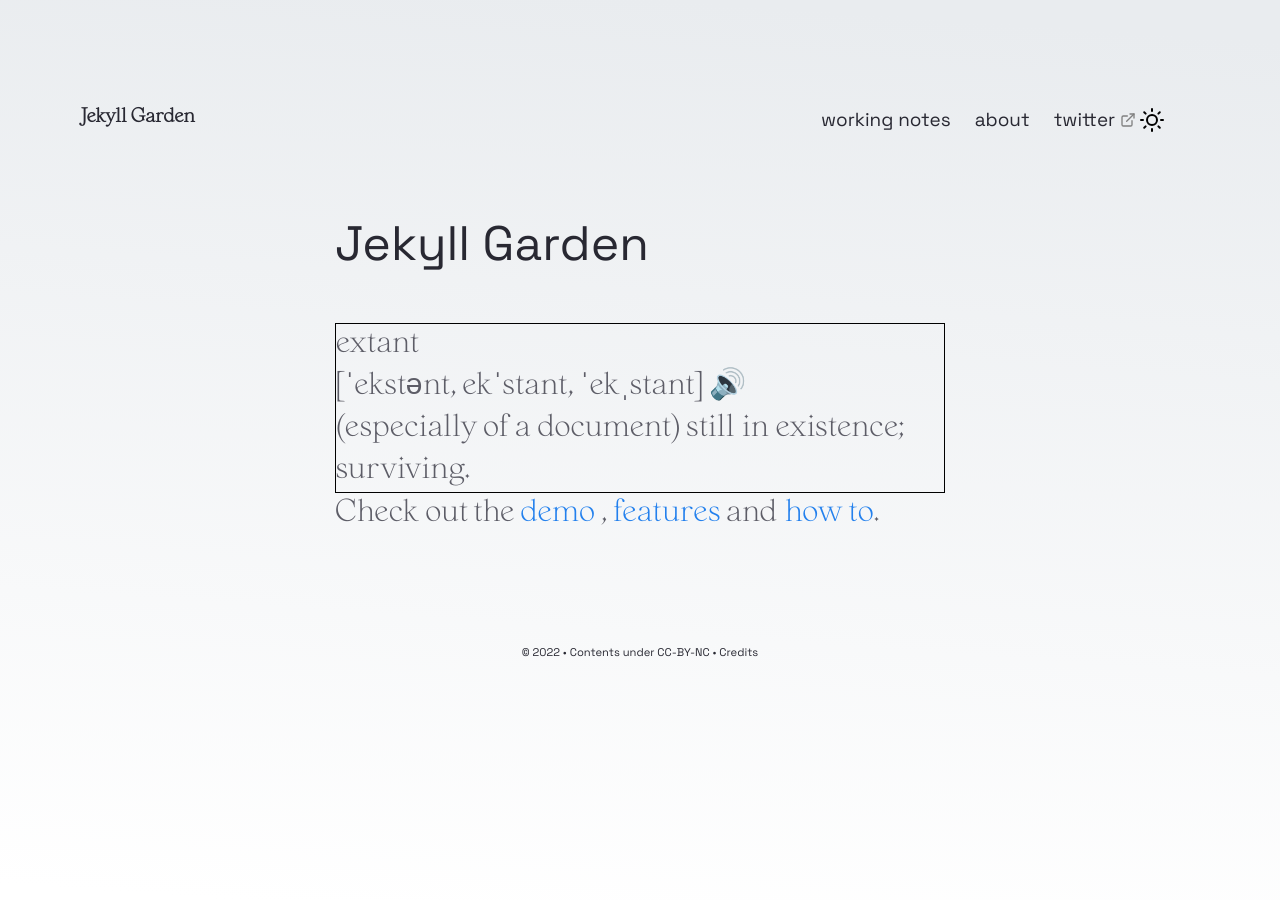
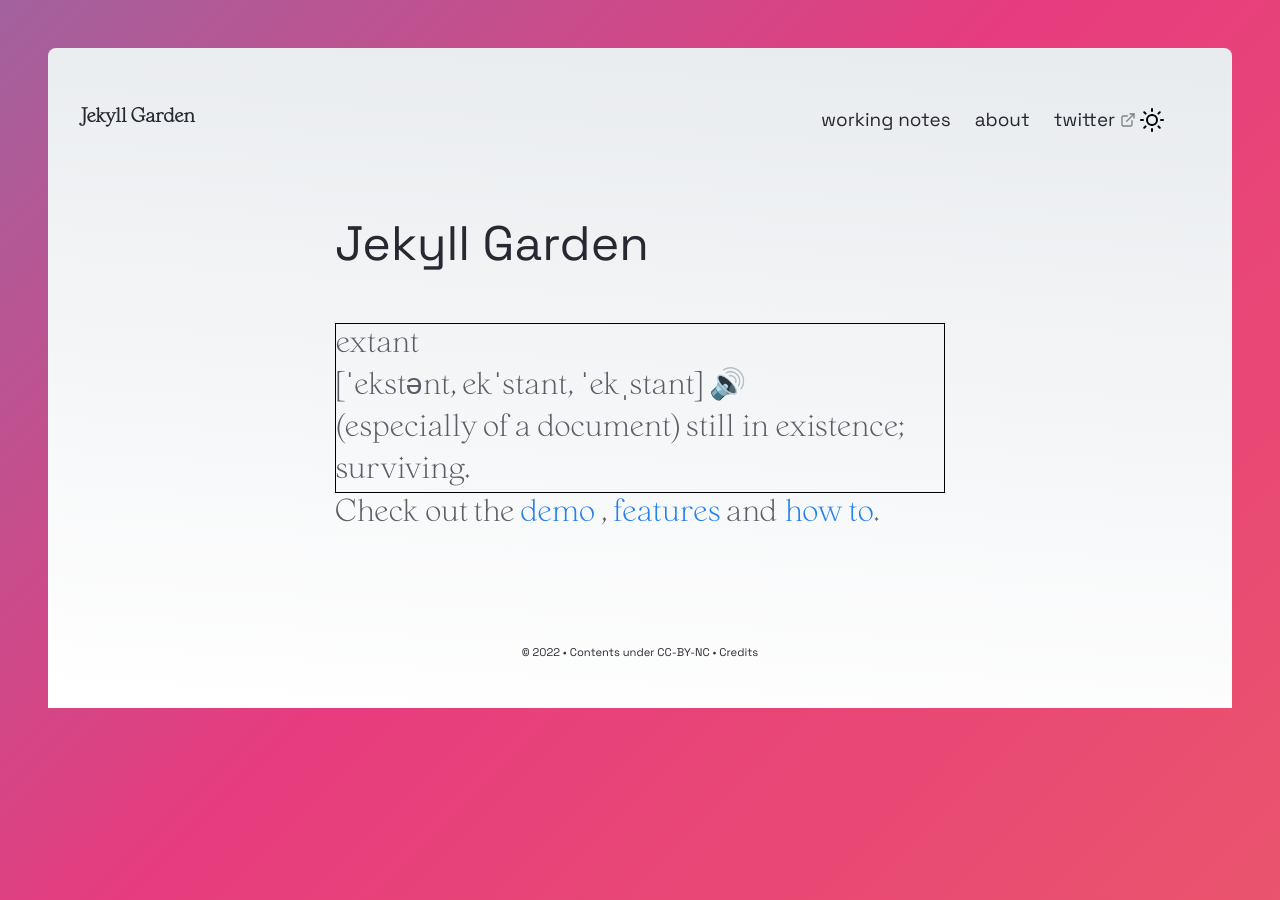
Before and after one commit to 7368697661/old-site, a Jekyll site: the page built from pages/index.md, in a window 1280 px wide. Built offline with Jekyll 4.4.1, drawn with Linux system fonts in a browser that asks for light colours.

Commit message:
Update main.css

```diff
--- a/assets/css/main.css
+++ b/assets/css/main.css
@@ -222,14 +222,12 @@ html {
   overflow-x: hidden;
   overflow-y: scroll;
   text-rendering: optimizeLegibility;
-  text-size-adjust: 100%; }
-
-  body:after {
-    background: linear-gradient(-45deg, #ee7752, #e73c7e, #23a6d5, #23d5ab);
-    background-size: 400% 400%;
-    /* height: 100%; */
-    animation: gradient 15s ease infinite;
-    height: 100vh; }
+  text-size-adjust: 100%;
+  background: linear-gradient(-45deg, #ee7752, #e73c7e, #23a6d5, #23d5ab);
+  background-size: 400% 400%;
+  /* height: 100%; */
+  animation: gradient 15s ease infinite;
+  height: 100vh; }
 
 @keyframes gradient {
     0% {
```
